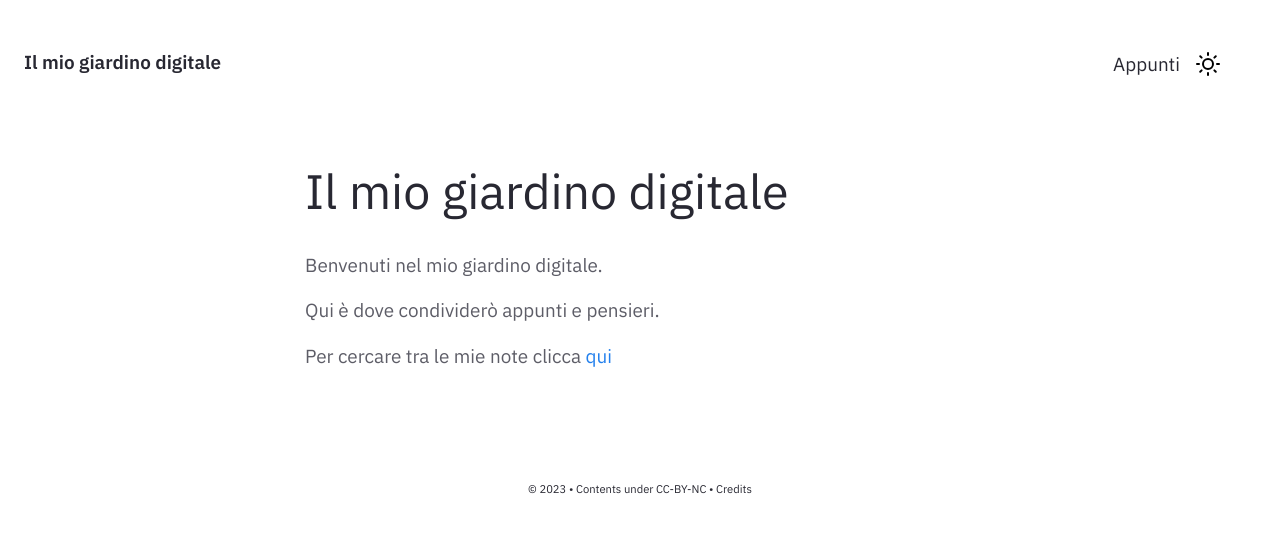
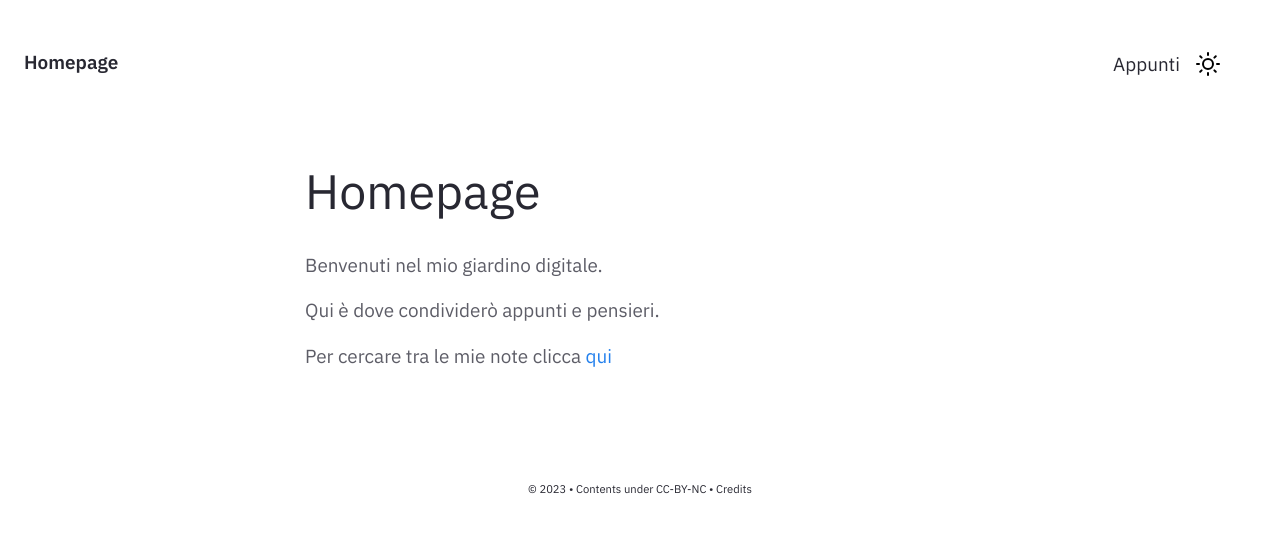
Before and after one commit to LuckOverSkill/walters-garden, a Jekyll site: the page built from pages/index.md, in a window 1280 px wide. Shown: the top 533 px of the page. Built offline with Jekyll 4.4.1, drawn with Linux system fonts in a browser that asks for light colours.

Commit message:
fixing links

```diff
--- a/_config.yml
+++ b/_config.yml
@@ -27,7 +27,7 @@ baseurl: ""
 
 # Website Header, Description, Footer year and text.
 # If you are deleting this, make sure you remove it from HTML files too
-heading: Il mio giardino digitale # Change this
+heading: Homepage # Change this
 content: Obsidian ready Jekyll Theme
 copyright:
   year: © 2023
--- a/_includes/Nav.html
+++ b/_includes/Nav.html
@@ -31,7 +31,7 @@
 
 <nav class="navbar is-transparent" role="navigation" aria-label="main navigation">
     <div class="navbar-brand">
-      <a class="navbar-item" style="padding-left: 0;"; href="{{ site.baseurl }}">
+      <a class="navbar-item" style="padding-left: 0;"; href="/">
           <h6> {{site.heading}}</h6></a>
           <script src="{{ site.baseurl }}/assets/js/modeswitcher.js"></script>
           <script src="{{ site.baseurl }}/assets/js/Hamburger.js"></script>
```
Also changed, not shown: Gemfile.lock.
